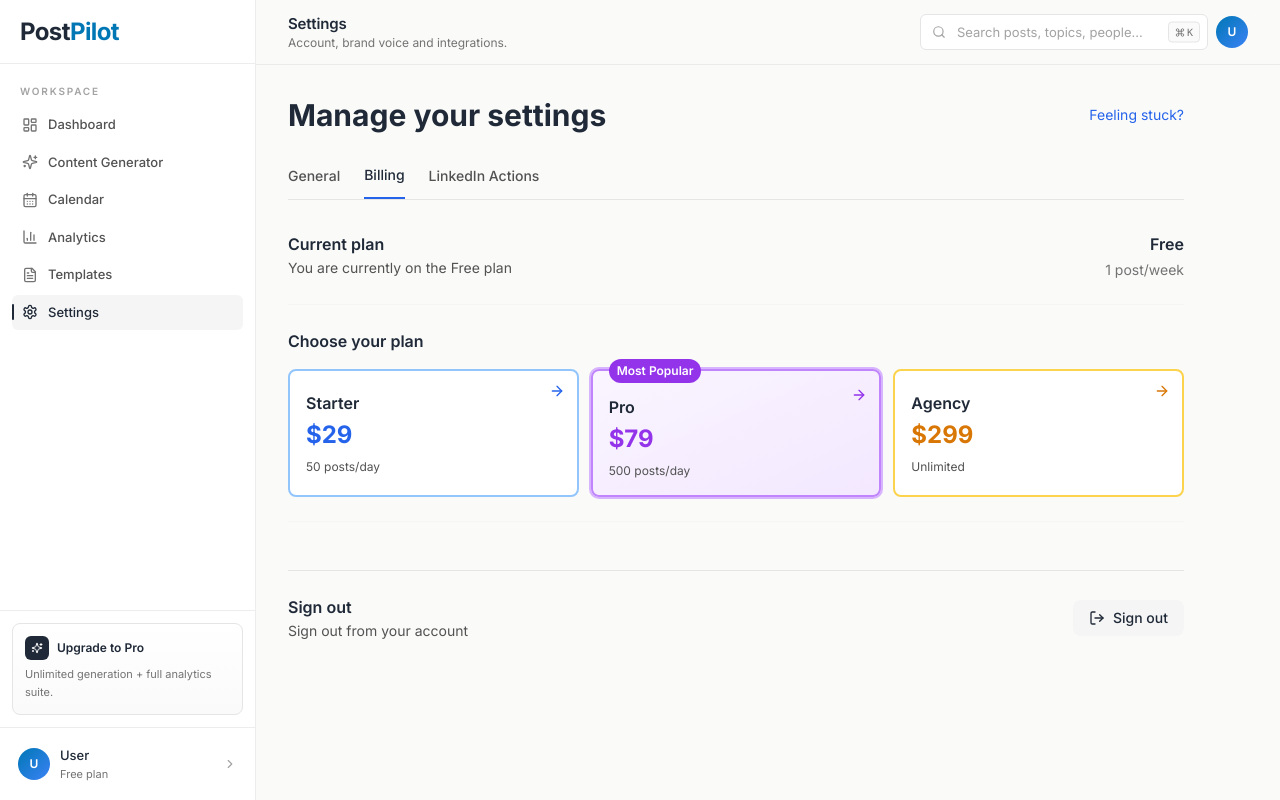
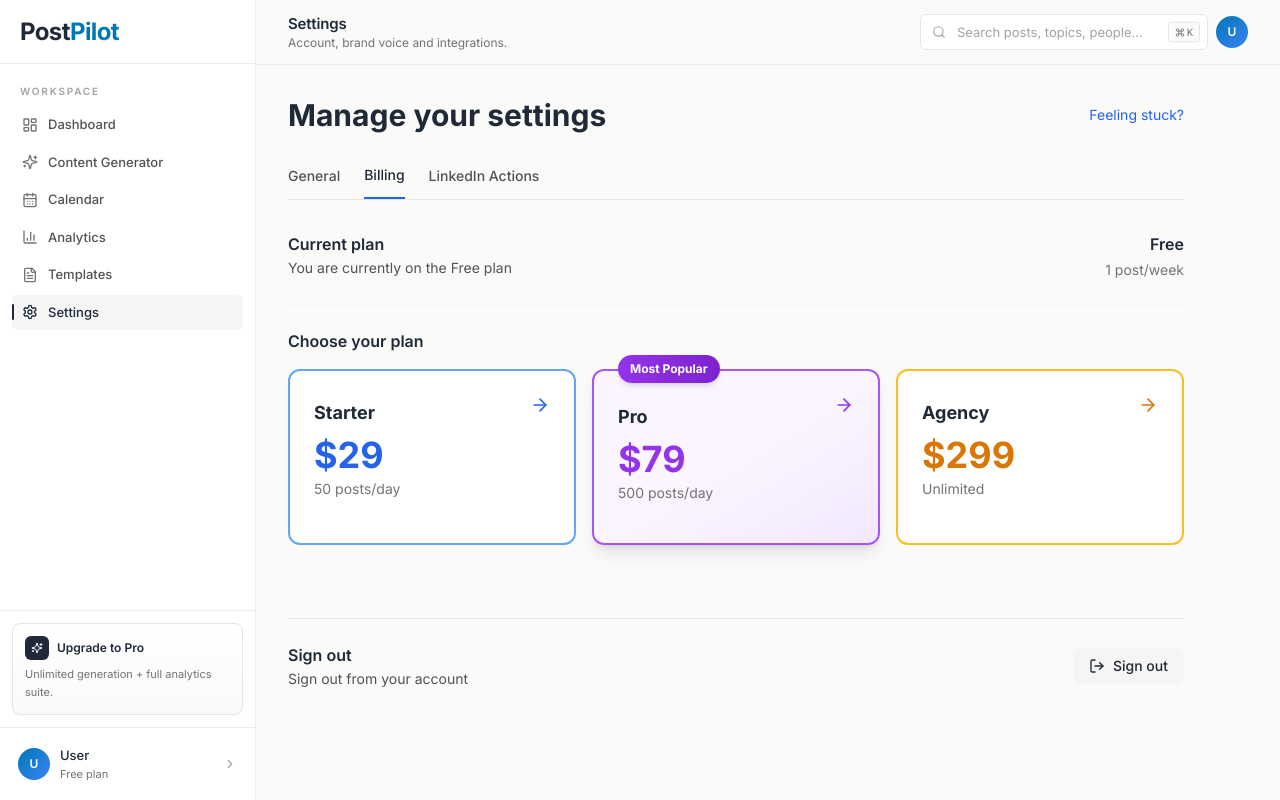
Before and after one commit to moin9224/PostPilot, a Next.js app: page /dashboard/settings in a window 1280 px wide. Both pictures are taken after a click on the button "Billing". Built offline with nearby package versions, Linux system fonts and the light colour scheme.

Commit message:
Improve pricing cards: bigger text, better colors, better spacing, hover scale effect

```diff
--- a/app/dashboard/settings/page.tsx
+++ b/app/dashboard/settings/page.tsx
@@ -320,18 +320,18 @@ function SettingsContent() {
             <>
               <div className="border-b border-neutral-100 pb-6">
                 <p className="font-semibold text-ink mb-4">Choose your plan</p>
-                <div className="grid gap-3 sm:grid-cols-3">
+                <div className="grid gap-4 sm:grid-cols-3">
                   {/* Starter */}
                   <button
                     onClick={() => handleUpgrade("starter")}
                     disabled={upgrading}
-                    className="relative group rounded-lg border-2 border-blue-300 bg-white p-4 text-left hover:shadow-md hover:border-blue-400 transition-all disabled:opacity-50 disabled:cursor-not-allowed"
+                    className="relative group rounded-xl border-2 border-blue-400 bg-white p-6 text-left hover:shadow-lg hover:border-blue-500 hover:scale-105 transition-all disabled:opacity-50 disabled:cursor-not-allowed"
                   >
-                    <p className="font-semibold text-ink mb-1">Starter</p>
-                    <p className="text-2xl font-bold text-blue-600 mb-2">$29</p>
-                    <p className="text-xs text-neutral-600">50 posts/day</p>
-                    <div className="absolute top-3 right-3 text-blue-600 group-hover:translate-x-1 transition-transform">
-                      <ArrowRight className="h-4 w-4" />
+                    <p className="text-lg font-bold text-ink mb-2">Starter</p>
+                    <p className="text-4xl font-bold text-blue-600 mb-1">$29</p>
+                    <p className="text-sm text-neutral-500 mb-4">50 posts/day</p>
+                    <div className="absolute top-6 right-6 text-blue-600 group-hover:translate-x-1 transition-transform">
+                      <ArrowRight className="h-5 w-5" />
                     </div>
                   </button>
 
@@ -339,14 +339,14 @@ function SettingsContent() {
                   <button
                     onClick={() => handleUpgrade("pro")}
                     disabled={upgrading}
-                    className="relative group rounded-lg border-2 border-purple-400 bg-gradient-to-br from-purple-50 to-purple-100 p-4 text-left hover:shadow-lg hover:border-purple-500 transition-all ring-2 ring-purple-300 disabled:opacity-50 disabled:cursor-not-allowed"
+                    className="relative group rounded-xl border-2 border-purple-500 bg-gradient-to-br from-purple-50 via-purple-50 to-purple-100 p-6 text-left hover:shadow-2xl hover:border-purple-600 hover:scale-105 transition-all disabled:opacity-50 disabled:cursor-not-allowed shadow-lg"
                   >
-                    <div className="absolute -top-3 left-4 bg-purple-600 text-white text-xs font-semibold px-2 py-1 rounded-full">Most Popular</div>
-                    <p className="font-semibold text-ink mb-1 mt-2">Pro</p>
-                    <p className="text-2xl font-bold text-purple-600 mb-2">$79</p>
-                    <p className="text-xs text-neutral-600">500 posts/day</p>
-                    <div className="absolute top-4 right-3 text-purple-600 group-hover:translate-x-1 transition-transform">
-                      <ArrowRight className="h-4 w-4" />
+                    <div className="absolute -top-4 left-6 bg-gradient-to-r from-purple-600 to-purple-700 text-white text-xs font-bold px-3 py-1.5 rounded-full shadow-md">Most Popular</div>
+                    <p className="text-lg font-bold text-ink mb-2 mt-2">Pro</p>
+                    <p className="text-4xl font-bold text-purple-600 mb-1">$79</p>
+                    <p className="text-sm text-neutral-500 mb-4">500 posts/day</p>
+                    <div className="absolute top-6 right-6 text-purple-600 group-hover:translate-x-1 transition-transform">
+                      <ArrowRight className="h-5 w-5" />
                     </div>
                   </button>
 
@@ -354,13 +354,13 @@ function SettingsContent() {
                   <button
                     onClick={() => handleUpgrade("agency")}
                     disabled={upgrading}
-                    className="relative group rounded-lg border-2 border-amber-300 bg-white p-4 text-left hover:shadow-md hover:border-amber-400 transition-all disabled:opacity-50 disabled:cursor-not-allowed"
+                    className="relative group rounded-xl border-2 border-amber-400 bg-white p-6 text-left hover:shadow-lg hover:border-amber-500 hover:scale-105 transition-all disabled:opacity-50 disabled:cursor-not-allowed"
                   >
-                    <p className="font-semibold text-ink mb-1">Agency</p>
-                    <p className="text-2xl font-bold text-amber-600 mb-2">$299</p>
-                    <p className="text-xs text-neutral-600">Unlimited</p>
-                    <div className="absolute top-3 right-3 text-amber-600 group-hover:translate-x-1 transition-transform">
-                      <ArrowRight className="h-4 w-4" />
+                    <p className="text-lg font-bold text-ink mb-2">Agency</p>
+                    <p className="text-4xl font-bold text-amber-600 mb-1">$299</p>
+                    <p className="text-sm text-neutral-500 mb-4">Unlimited</p>
+                    <div className="absolute top-6 right-6 text-amber-600 group-hover:translate-x-1 transition-transform">
+                      <ArrowRight className="h-5 w-5" />
                     </div>
                   </button>
                 </div>
```
